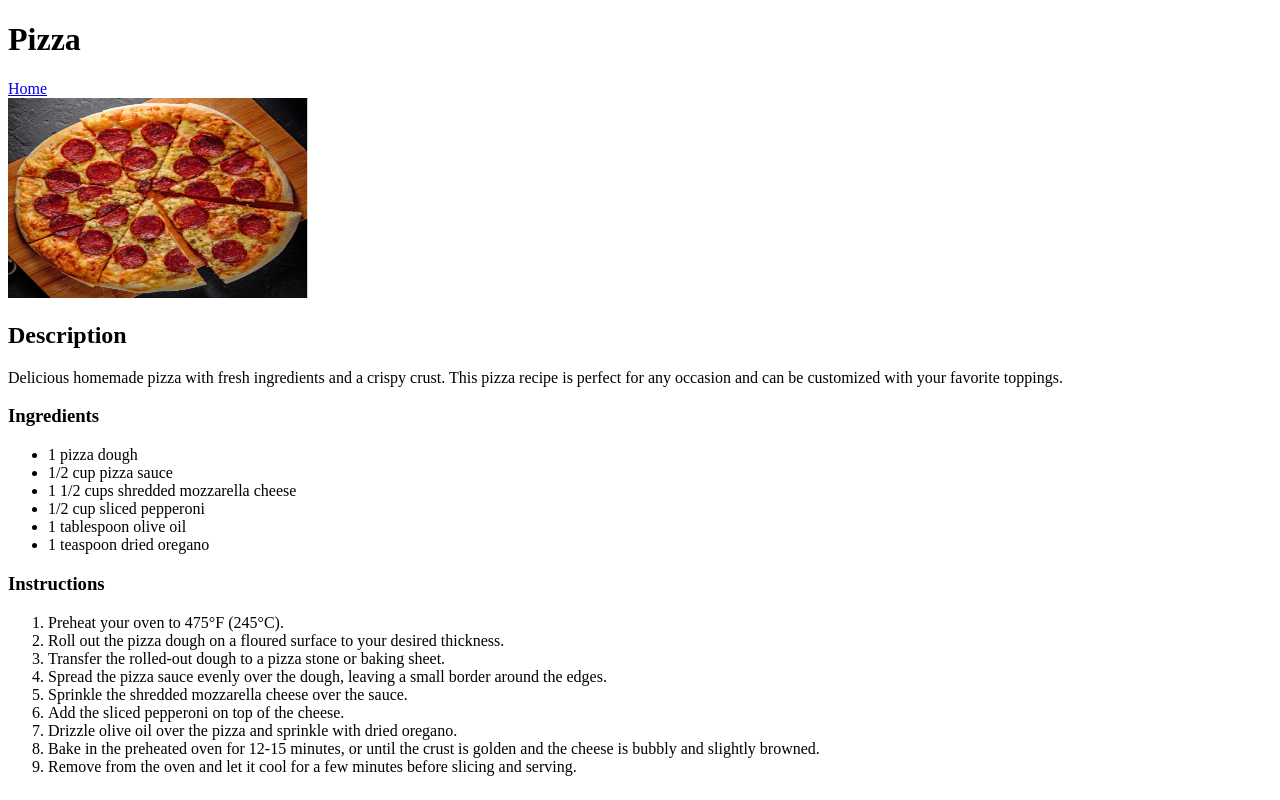
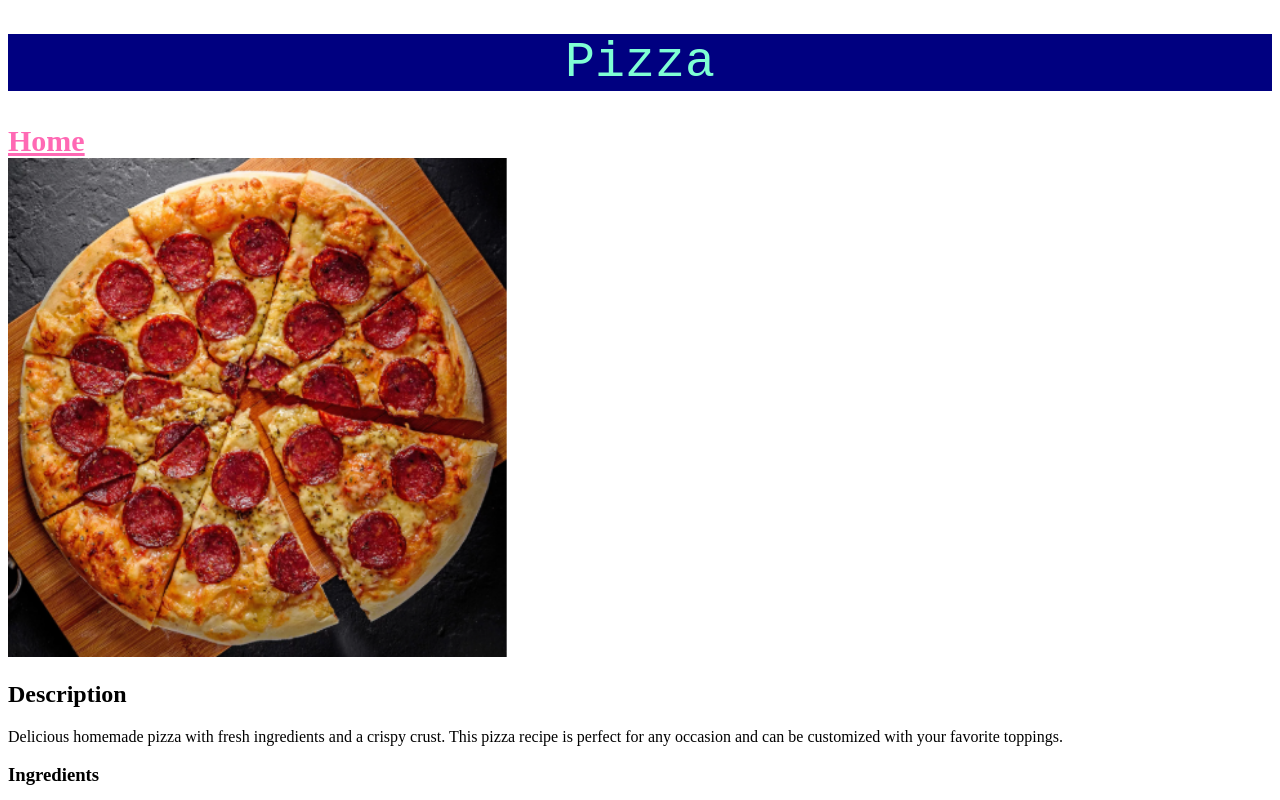
Before and after one commit to ishern08/Recipes, a plain HTML site: page recipes/pizza.html in a window 1280 px wide. Shown: the top 800 px of the page. Drawn offline with Linux system fonts and the light colour scheme.

```diff
--- /dev/null
+++ b/css/styles.css
@@ -0,0 +1,13 @@
+.Titles{
+    color:hotpink;
+    text-align: center;
+    background-color: aquamarine;
+    font-size: 50px;
+    font-weight: 100;
+    font-family: 'Courier New', Courier, monospace;
+
+}
+
+.Links{
+    font-size: 30px;
+}
--- /dev/null
+++ b/recipes/css/recStyle.css
@@ -0,0 +1,26 @@
+.Headings{
+    color:aquamarine;
+    text-align: center;
+    background-color: navy;
+    font-size: 50px;
+    font-weight: 100;
+    font-family: 'Courier New', Courier, monospace;
+
+}
+
+.Links{
+    font-size: 30px;
+}
+
+.SpecialLink{
+    color: hotpink;
+}
+
+img{
+    height:auto;
+    width: 500px;
+}
+
+.Links, .SpecialLink{
+    font-weight: bold;
+}
--- a/recipes/pizza.html
+++ b/recipes/pizza.html
@@ -1,9 +1,10 @@
 <!DOCTYPE html>
 <html lang="en">
     <head>
+        <link rel="stylesheet" href="css/recStyle.css">
         <body>
-            <h1>Pizza</h1>
-            <a href="../index.html">Home</a>
+            <h1 class = Headings>Pizza</h1>
+            <a href="../index.html" class = "Links SpecialLink">Home</a>
             <br>
             <img src = "img/Screenshot 2025-12-12 214727.png" alt="Pizza Image" width="300" height="200">
             <br>
```
Also changed, not shown: index.html (+5 -4 lines), recipes/chicken.html (+2 -1 lines), recipes/greenbeans.html (+2 -1 lines).
